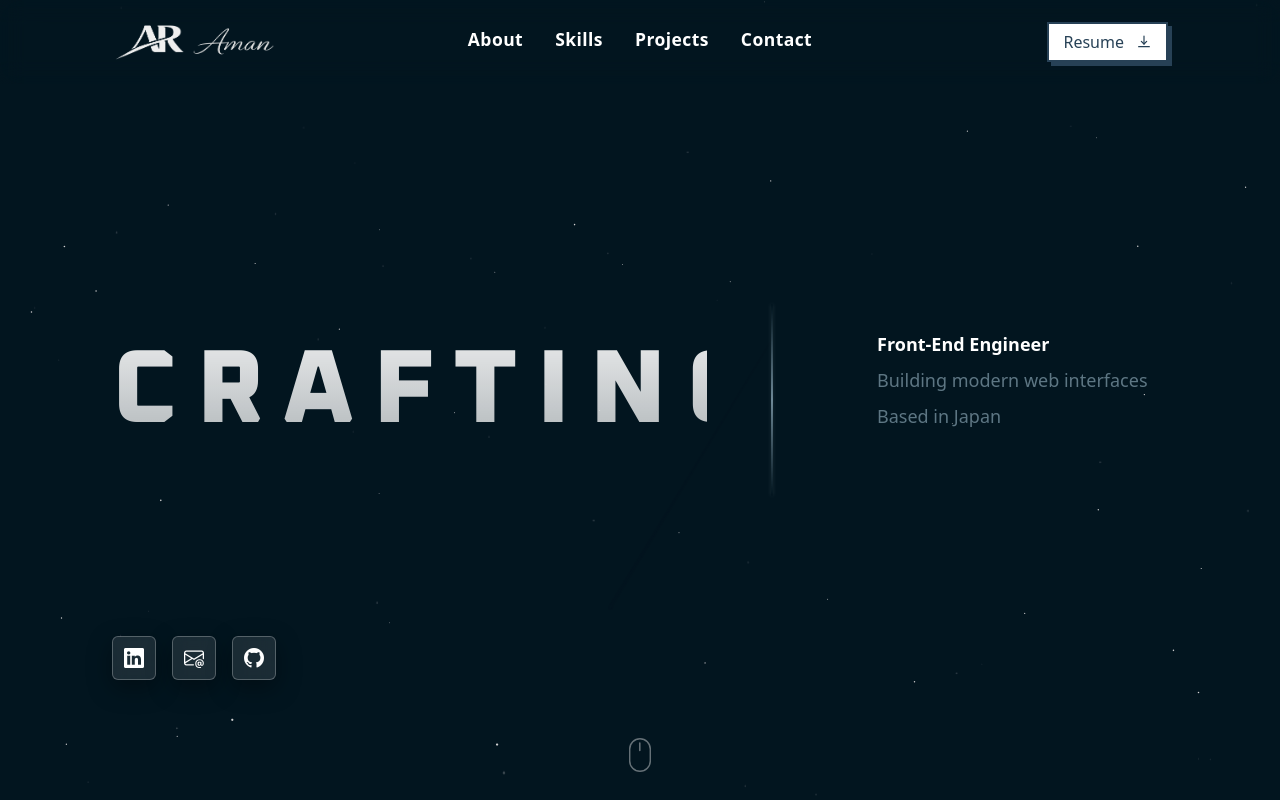
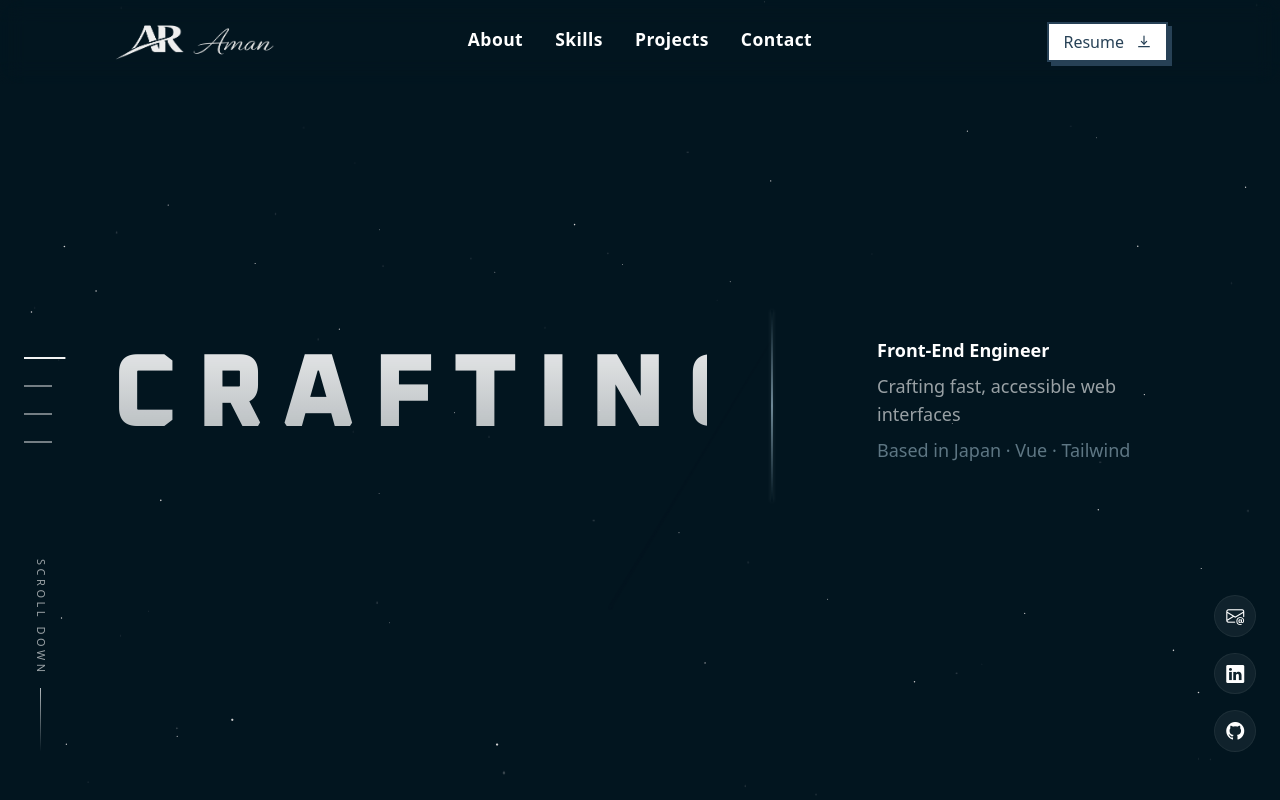
Before and after one commit to amanrai00/PortfolioAman, a Vue app: page / in a window 1280 px wide. Built offline with nearby package versions, Linux system fonts and the light colour scheme.

Commit message:
desktop nav imrpov

```diff
--- a/src/components/Home.vue
+++ b/src/components/Home.vue
@@ -1,39 +1,39 @@
 8<template>
-  <section id="home" class="min-h-screen px-5 lg:px-28 py-16 flex items-center relative">
+  <section id="home" class="min-h-screen px-5 lg:px-28 py-16 lg:pt-[56px] flex items-center relative">
+    <div class="hidden lg:flex fixed left-6 top-1/2 -translate-y-1/2 z-30 flex-col items-start gap-3">
+      <button
+        v-for="(sectionId, index) in sectionIds"
+        :key="sectionId"
+        type="button"
+        class="group flex h-4 w-12 items-center cursor-pointer"
+        @click="scrollToSection(sectionId)"
+        :aria-label="`Go to ${sectionId} section`"
+      >
+        <span
+          class="nav-line"
+          :class="{ 'is-active': activeIndex === index }"
+        ></span>
+      </button>
+    </div>
+
+    <div
+      class="hidden lg:flex fixed left-8 bottom-12 z-30 flex-col items-center gap-3 text-white/60 transition-transform duration-300 ease-out cursor-default"
+      :style="{ transform: `translateY(${scrollSlide}px)` }"
+    >
+      <span class="scroll-text">SCROLL DOWN</span>
+      <span class="scroll-line"></span>
+    </div>
     <div class="mx-auto flex w-full max-w-6xl flex-col gap-12 lg:flex-row lg:items-center lg:gap-16">
       <div class="flex-[1.2] min-w-0 flex flex-col lg:justify-center">
-    <h1 class="mx-auto w-full text-center text-6xl font-extrabold uppercase leading-[0.9] text-white sm:text-6xl lg:text-7xl lg:mt-55">
+    <h1 class="mx-auto w-full text-center text-6xl font-extrabold uppercase leading-[0.9] text-white sm:text-6xl lg:text-7xl lg:mt-0">
           <span class="block min-h-[2.85rem] overflow-hidden sm:min-h-[3.8rem] lg:min-h-[4.275rem]">
             <span :key="currentWord" class="inline-block w-full text-center whitespace-nowrap word-rotator text-7xl bg-gradient-to-b from-white/90 via-white/80 to-white/70 text-transparent bg-clip-text sm:text-7xl lg:text-[6.5rem] tracking-[0.18em]">{{ currentWord }}</span>
           </span>
         </h1>
 
-        <div class="mt-30 lg:mt-48 hidden w-fit items-center gap-4 text-white lg:flex">
-          <button
-            type="button"
-            class="inline-flex h-11 w-11 items-center justify-center rounded-md border border-white/25 bg-white/10 backdrop-blur-sm shadow-[0_8px_24px_rgba(0,0,0,0.35)] transition hover:border-white/60 hover:bg-white/15"
-            aria-label="LinkedIn"
-          >
-            <i class="bi bi-linkedin text-xl"></i>
-          </button>
-          <button
-            type="button"
-            class="inline-flex h-11 w-11 items-center justify-center rounded-md border border-white/25 bg-white/10 backdrop-blur-sm shadow-[0_8px_24px_rgba(0,0,0,0.35)] transition hover:border-white/60 hover:bg-white/15"
-            aria-label="Email"
-          >
-            <i class="bi bi-envelope-at text-xl"></i>
-          </button>
-          <button
-            type="button"
-            class="inline-flex h-11 w-11 items-center justify-center rounded-md border border-white/25 bg-white/10 backdrop-blur-sm shadow-[0_8px_24px_rgba(0,0,0,0.35)] transition hover:border-white/60 hover:bg-white/15"
-            aria-label="GitHub"
-          >
-            <i class="bi bi-github text-xl"></i>
-          </button>
-        </div>
       </div>
 
-      <div class="flex flex-[0.8] flex-col gap-6 text-slate-200 lg:flex-row lg:items-start ">
+      <div class="flex flex-[0.8] flex-col gap-6 text-slate-200 lg:flex-row lg:items-start lg:mt-5">
         <div class="relative hidden h-[1.5px] w-20 opacity-75 bg-gradient-to-r from-transparent via-white/60 to-transparent shadow-[0_0_4px_rgba(255,255,255,0.18)] lg:block lg:h-48 lg:w-0.5 lg:bg-gradient-to-b lg:from-[#9BB7C7]/0 lg:via-[#9BB7C7]/95 lg:to-[#9BB7C7]/0 lg:rounded-full"></div>
         <div class="w-full text-base text-[#9BB7C7]/60 lg:text-lg lg:pl-20 lg:mt-[26px]">
           <div class="flex flex-col items-center justify-center gap-4 text-center lg:hidden">
@@ -85,23 +85,52 @@
           </div>
           <div class="hidden space-y-2 lg:block lg:text-left">
             <p class="font-semibold text-white">Front-End Engineer</p>
-            <p>Building modern web interfaces</p>
-            <p>Based in Japan</p>
+            <p class="text-white/60">Crafting fast, accessible web interfaces</p>
+            <p>Based in Japan · Vue · Tailwind</p>
           </div>
         </div>
       </div>
     </div>
-    <div class="absolute bottom-6 left-1/2 -translate-x-1/2 hidden lg:block">
-      <div ref="mouseEl" class="h-12 w-6 opacity-40"></div>
+
+    <div class="hidden lg:flex fixed right-6 bottom-12 z-30 flex-col items-end gap-4 text-white">
+      <a
+        class="social-item group"
+        href="mailto:hey@jolienhoop.com"
+        aria-label="Email"
+      >
+        <span class="social-circle">
+          <i class="bi bi-envelope-at text-lg"></i>
+        </span>
+        <span class="social-label">amanrai1630@gmail.com</span>
+      </a>
+      <a
+        class="social-item group"
+        href="#"
+        aria-label="LinkedIn"
+      >
+        <span class="social-circle">
+          <i class="bi bi-linkedin text-lg"></i>
+        </span>
+        <span class="social-label">aman</span>
+      </a>
+      <a
+        class="social-item group"
+        href="#"
+        aria-label="GitHub"
+      >
+        <span class="social-circle">
+          <i class="bi bi-github text-lg"></i>
+        </span>
+        <span class="social-label">amanrai</span>
+      </a>
     </div>
   </section>
 </template>
 
 <script setup>
 import { ref, onMounted, onBeforeUnmount } from "vue";
-import lottie from "lottie-web";
-import mouseAnim from "@/assets/lottie/Mouse Scroll.json";
 
+const sectionIds = ["home", "skills", "projects", "contact"];
 const words = [
   "Engineer",
   "Designer",
@@ -113,10 +142,34 @@ const words = [
   "Focused",
 ];
 const currentWord = ref(words[0]);
-const mouseEl = ref(null);
+const activeIndex = ref(0);
+const scrollSlide = ref(0);
 let wordIndex = 0;
 let timerId = null;
-let mouseAnimInstance = null;
+let scrollHandler = null;
+
+const updateActiveIndex = () => {
+  const scrollY = window.scrollY || window.pageYOffset || 0;
+  const midPoint = scrollY + window.innerHeight * 0.5;
+  let newIndex = 0;
+
+  for (let i = 0; i < sectionIds.length; i += 1) {
+    const sectionEl = document.getElementById(sectionIds[i]);
+    if (sectionEl && midPoint >= sectionEl.offsetTop) {
+      newIndex = i;
+    }
+  }
+
+  activeIndex.value = newIndex;
+  scrollSlide.value = Math.min(scrollY * 0.15, 70);
+};
+
+const scrollToSection = (sectionId) => {
+  const sectionEl = document.getElementById(sectionId);
+  if (sectionEl) {
+    sectionEl.scrollIntoView({ behavior: "smooth" });
+  }
+};
 
 onMounted(() => {
   timerId = setInterval(() => {
@@ -124,23 +177,14 @@ onMounted(() => {
     currentWord.value = words[wordIndex];
   }, 900);
 
-  if (mouseEl.value) {
-    mouseAnimInstance = lottie.loadAnimation({
-      container: mouseEl.value,
-      renderer: "svg",
-      loop: true,
-      autoplay: true,
-      animationData: mouseAnim,
-    });
-  }
-
+  scrollHandler = () => updateActiveIndex();
+  updateActiveIndex();
+  window.addEventListener("scroll", scrollHandler, { passive: true });
 });
 
 onBeforeUnmount(() => {
   if (timerId) clearInterval(timerId);
-  mouseAnimInstance?.destroy();
-  mouseAnimInstance = null;
-y();
+  if (scrollHandler) window.removeEventListener("scroll", scrollHandler);
 });
 </script>
 
@@ -150,4 +194,98 @@ y();
 .word-rotator {
   font-family: "Oxanium", sans-serif;
 }
+
+.nav-line {
+  height: 2px;
+  width: 28px;
+  background: rgba(255, 255, 255, 0.45);
+  transform-origin: left center;
+  transition: transform 0.3s ease, opacity 0.3s ease, background 0.3s ease, width 0.3s ease;
+}
+
+.nav-line.is-active {
+  background: rgba(255, 255, 255, 0.95);
+  transform: scaleX(1.15);
+  width: 36px;
+}
+
+.nav-line:hover,
+.group:hover .nav-line {
+  background: rgba(255, 255, 255, 0.85);
+  transform: scaleX(1.1);
+}
+
+.scroll-text {
+  font-size: 11px;
+  letter-spacing: 0.32em;
+  writing-mode: vertical-rl;
+  text-transform: uppercase;
+}
+
+.scroll-line {
+  width: 1px;
+  height: 64px;
+  background: linear-gradient(to bottom, rgba(255, 255, 255, 0.7), rgba(255, 255, 255, 0));
+}
+
+.about-scroll-text {
+  font-size: 16px;
+  letter-spacing: 0.4em;
+  text-transform: uppercase;
+}
+
+.about-scroll-line {
+  width: 2px;
+  height: 32px;
+  background: linear-gradient(to bottom, rgba(255, 255, 255, 0.8), rgba(255, 255, 255, 0));
+}
+
+.social-item {
+  position: relative;
+  display: inline-flex;
+  align-items: center;
+}
+
+.social-label {
+  position: absolute;
+  right: 100%;
+  margin-right: 0.6rem;
+  padding: 0.35rem 0.75rem;
+  border-radius: 0.6rem;
+  font-size: 0.7rem;
+  letter-spacing: 0.12em;
+  text-transform: lowercase;
+  pointer-events: none;
+  background: linear-gradient(135deg, rgba(24, 150, 158, 0.95), rgba(26, 163, 173, 0.85));
+  color: #f8fbff;
+  border: 1px solid rgba(255, 255, 255, 0.1);
+  box-shadow: 0 10px 18px rgba(0, 0, 0, 0.26);
+  opacity: 0;
+  transform: translateX(8px) scale(0.98);
+  transition: opacity 0.25s ease, transform 0.25s ease;
+}
+
+.social-circle:hover + .social-label {
+  opacity: 1;
+  transform: translateX(0) scale(1);
+}
+
+.social-circle {
+  width: 2.6rem;
+  height: 2.6rem;
+  border-radius: 999px;
+  display: inline-flex;
+  align-items: center;
+  justify-content: center;
+  background: rgba(255, 255, 255, 0.06);
+  border: 1px solid rgba(255, 255, 255, 0.06);
+  box-shadow: none;
+  transition: transform 0.25s ease, background 0.25s ease, box-shadow 0.25s ease;
+}
+
+.social-circle:hover {
+  transform: translateX(-2px);
+  background: linear-gradient(135deg, rgba(24, 150, 158, 0.95), rgba(26, 163, 173, 0.85));
+  box-shadow: none;
+}
 </style>
--- a/src/components/Navbar.vue
+++ b/src/components/Navbar.vue
@@ -31,7 +31,7 @@
                 :key="item.id"
                 class="group"
               >
-                <button class="text-[16.5px] lg:text-[17.5px] tracking-wide font-semibold hover:text-gray-300 transition-colors" @click="scrollToSection(item.id)">
+                <button class="text-[16.5px] lg:text-[17.5px] tracking-wide font-semibold hover:text-gray-300 transition-colors cursor-pointer" @click="scrollToSection(item.id)">
                   {{ item.label }}
                 </button>
                 <span class="mt-1 block h-[2.5px] w-0 bg-white transition-all duration-300 group-hover:w-full"></span>
@@ -126,7 +126,7 @@
         >
           <button
             @click="scrollToSection(item.id)"
-            class="text-[28px] font-light tracking-[0.18em] text-slate-200/80 hover:text-white transition-colors duration-200 transition-transform hover:scale-105"
+            class="text-[28px] font-light tracking-[0.18em] text-slate-200/80 hover:text-white transition-colors duration-200 transition-transform hover:scale-105 cursor-pointer"
           >
             {{ item.label }}
           </button>
```
